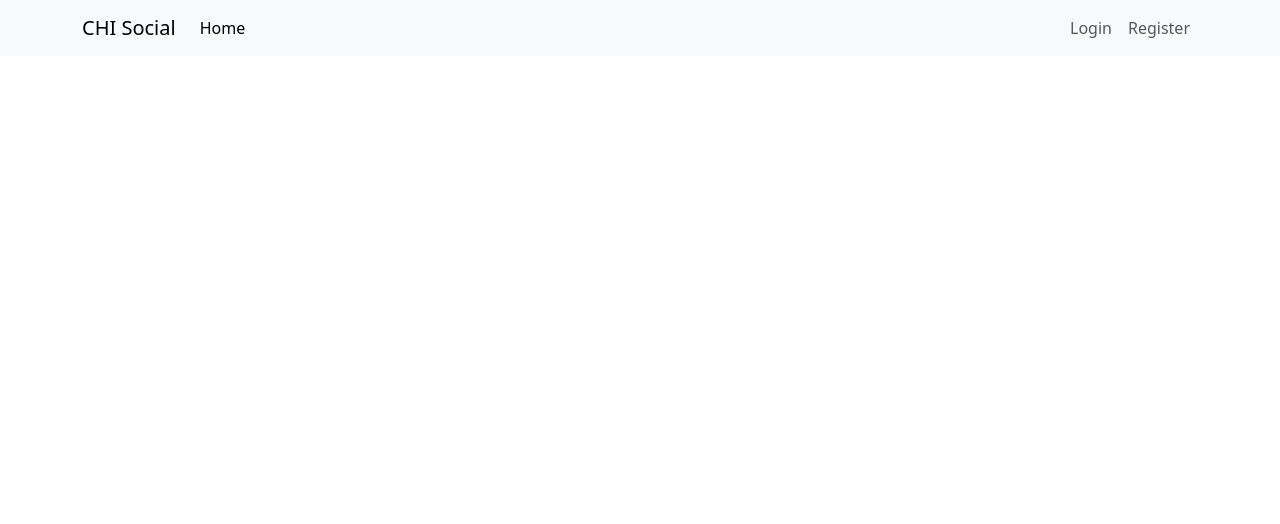
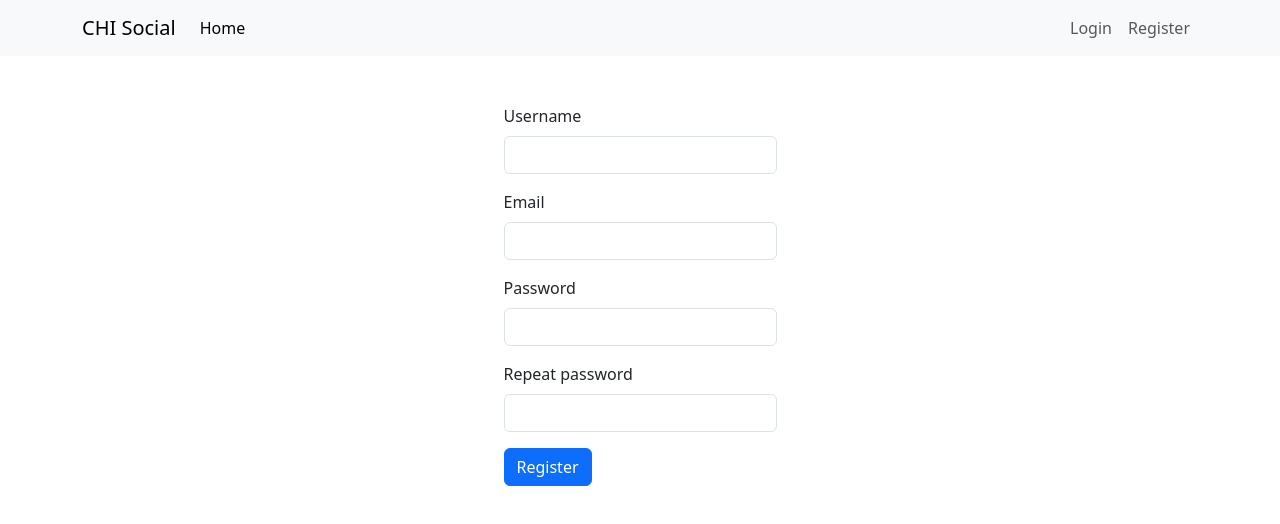
Before and after one commit to MuzykaAndrii/frontend1, a React (Vite) app in the folder hw3/: page /register in a window 1280 px wide. Shown: the top 524 px of the page. Built offline with nearby package versions, Linux system fonts and the light colour scheme.

Commit message:
impl: login/register routes

```diff
--- a/hw3/src/App.jsx
+++ b/hw3/src/App.jsx
@@ -1,12 +1,23 @@
 import { useState } from "react"
+import { BrowserRouter as Router, Routes, Route } from "react-router-dom"
+
 import HeaderComponent from "./common/components/Header"
+import LoginComponent from "./auth/login"
+import RegisterComponent from "./auth/register"
 
 
 export default function AppComponent() {
     let [isAuthenticated, setAuth] = useState(false);
 
-    return <>
-        <HeaderComponent isAuthenticated={isAuthenticated} />
-        <div className='container'></div>
-    </>
+    return (
+        <Router>
+            <HeaderComponent isAuthenticated={isAuthenticated} />
+            <div className='container'>
+                <Routes>
+                    <Route path="/login" element={<LoginComponent />} />
+                    <Route path="/register" element={<RegisterComponent />} />
+                </Routes>
+            </div>
+        </Router>
+    );
 };
--- a/hw3/src/common/components/Header.jsx
+++ b/hw3/src/common/components/Header.jsx
@@ -1,3 +1,5 @@
+import { Link } from "react-router-dom";
+
 export default function HeaderComponent({isAuthenticated}) {
     return (
         <nav className="navbar navbar-expand-lg bg-body-tertiary">
@@ -33,10 +35,10 @@ export default function HeaderComponent({isAuthenticated}) {
                         ) : (
                             <>
                                 <li className="nav-item">
-                                    <a className="nav-link" id="login-link" href="#">Login</a>
+                                    <Link className="nav-link" to="/login">Login</Link>
                                 </li>
                                 <li className="nav-item">
-                                    <a className="nav-link" id="register-link" href="#">Register</a>
+                                    <Link className="nav-link" to="/register">Register</Link>
                                 </li>
                             </>
                         )}
```
